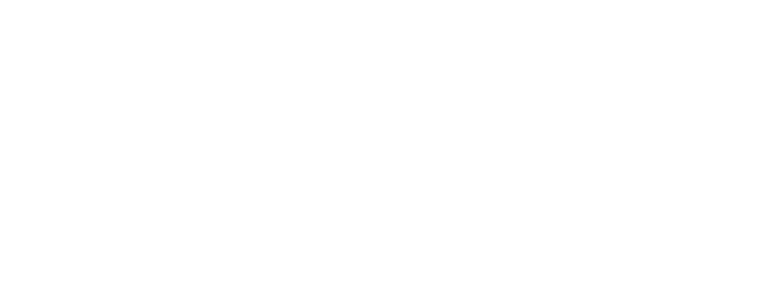
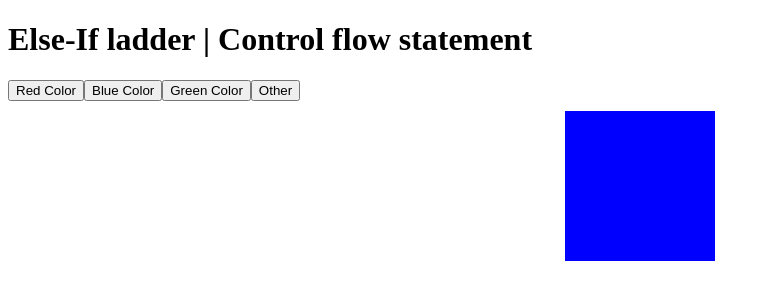
Before and after one commit to ShubhamDev021/Angular_Course, an Angular app: page / in a window 1280 px wide. Shown: the top 300 px of the page, without its empty margins (0-770 px from the left). Built offline with nearby package versions, Linux system fonts and the light colour scheme.

Commit message:
Control flow - else if ladder

```diff
--- a/src/app/app.component.html
+++ b/src/app/app.component.html
@@ -84,3 +84,25 @@ Style Option - component.ts style
     <div style="background-color: green; height: 150px; width: 150px; margin: auto; margin-top: 10px;"></div>
   }
 </div> -->
+
+<h1>Else-If ladder | Control flow statement</h1>
+
+<div>
+  <button (click)="changeColor('red')">Red Color</button>
+  <button (click)="changeColor('blue')">Blue Color</button>
+  <button (click)="changeColor('green')">Green Color</button>
+  <button (click)="changeColor('black')">Other</button>
+  @if(color == 'red') {
+    <div style="background-color: red; height: 150px; width: 150px; margin: auto; margin-top: 10px;"></div>
+  }
+  @else if(color == 'blue') {
+    <div style="background-color: blue; height: 150px; width: 150px; margin: auto; margin-top: 10px;"></div>
+  }
+  @else if(color == 'green') {
+    <div style="background-color: green; height: 150px; width: 150px; margin: auto; margin-top: 10px;"></div>
+  }
+  @else {
+    <div style="background-color: black; height: 150px; width: 150px; margin: auto; margin-top: 10px;"></div>
+  }
+
+</div>
--- a/src/app/app.component.ts
+++ b/src/app/app.component.ts
@@ -167,4 +167,17 @@ export class AppComponent {
   //--------------------------------------
   // Control flow - if else - code ends
   //--------------------------------------
+
+
+  //--------------------------------------
+  // Control flow - else if ladder - code ends
+  //--------------------------------------
+  color:string = 'blue';
+
+  changeColor(val:string) {
+    this.color = val;
+  }
+  //--------------------------------------
+  // Control flow - else if ladder - code ends
+  //--------------------------------------
 }
```
